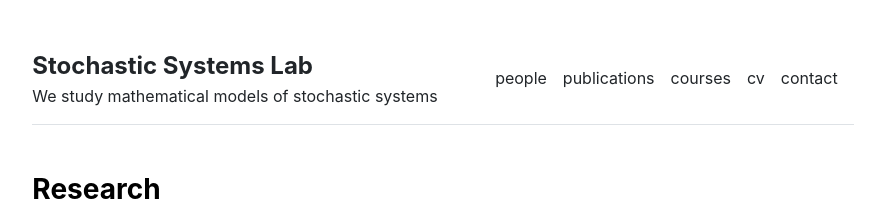
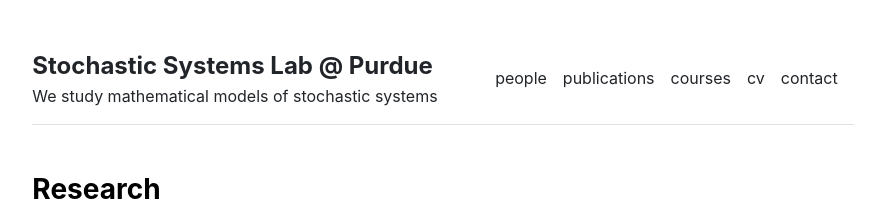
Before and after one commit to stochasticsystemslab/stochasticsystemslab.github.io, a Jekyll site: the page built from index.md, in a window 1280 px wide. Shown: the top 221 px of the page, without its empty margins (197-1082 px from the left). Built offline with Jekyll 4.4.1, drawn with Linux system fonts in a browser that asks for light colours.

Commit message:
Update _config.yml

```diff
--- a/_config.yml
+++ b/_config.yml
@@ -1,4 +1,4 @@
 url: "" # the base hostname & protocol for your site, e.g. http://example.com
 baseurl: "" # the subpath of your site, e.g. /blog
-title: "Stochastic Systems Lab" # the name of your site, e.g. ACME Corp.
+title: "Stochastic Systems Lab @ Purdue" # the name of your site, e.g. ACME Corp.
 description: "We study mathematical models of stochastic systems"
```
